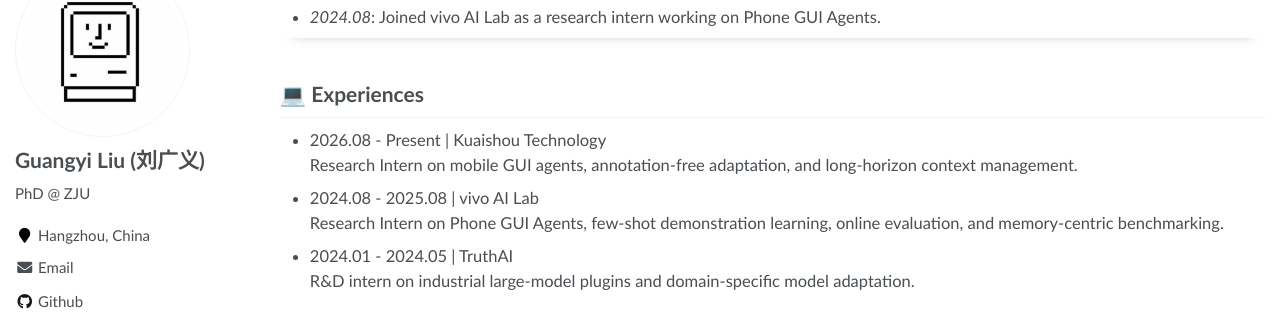
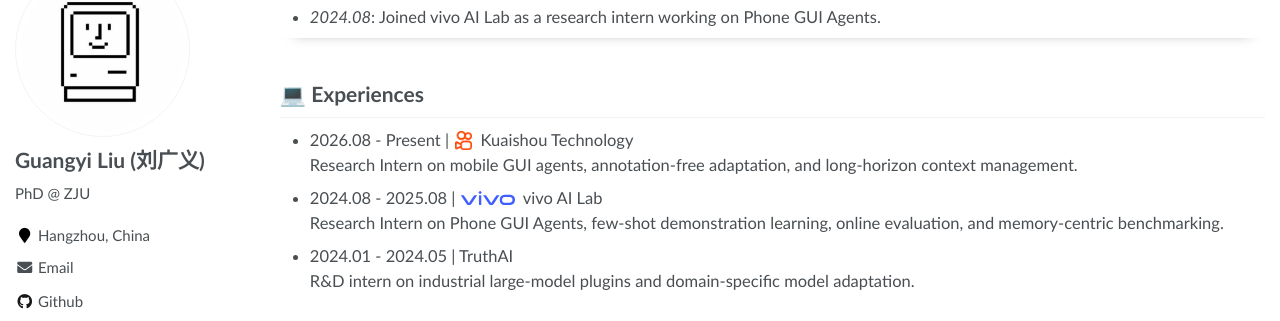
Before and after one commit to lgy0404/lgy0404.github.io, a Jekyll site: the page built from _pages/about.md, in a window 1280 px wide and 1400 px high, scrolled down 660 px. Shown: the part 129-450 px from the top of the window. Built offline with Jekyll 4.4.1, drawn with Linux system fonts in a browser that asks for light colours; comment, search, counter and statistics services are not loaded; part of the change alters nothing that is shown.

Commit message:
style: add company logos to experiences

```diff
--- a/_pages/about.md
+++ b/_pages/about.md
@@ -150,6 +150,20 @@ redirect_from:
   .edu-logo--cumt {
     height: 1.25em;
   }
+  .exp-logo {
+    width: auto;
+    height: 1.1em;
+    margin: 0 0.25em 0 0.1em;
+    vertical-align: -0.18em;
+  }
+  .exp-logo--kuaishou {
+    height: 1.2em;
+    vertical-align: -0.24em;
+  }
+  .exp-logo--vivo {
+    height: 0.85em;
+    vertical-align: -0.08em;
+  }
   @media (max-width: 900px) {
     .paper-card {
       flex-direction: column;
@@ -201,9 +215,9 @@ I aim to build **reliable mobile agents** that can connect language, vision, mem
 <span class='anchor' id='experiences'></span>
 # 💻 Experiences
 
-- 2026.08 - Present | Kuaishou Technology
+- 2026.08 - Present | <img src="./images/logos/kuaishou-icon.png" class="exp-logo exp-logo--kuaishou" alt="Kuaishou logo"> Kuaishou Technology
   Research Intern on mobile GUI agents, annotation-free adaptation, and long-horizon context management.
-- 2024.08 - 2025.08 | vivo AI Lab
+- 2024.08 - 2025.08 | <img src="./images/logos/vivo-logo.svg" class="exp-logo exp-logo--vivo" alt="vivo logo"> vivo AI Lab
   Research Intern on Phone GUI Agents, few-shot demonstration learning, online evaluation, and memory-centric benchmarking.
 - 2024.01 - 2024.05 | TruthAI
   R&D intern on industrial large-model plugins and domain-specific model adaptation.
```
Also changed, not shown: images/logos/kuaishou-icon.png (added), images/logos/vivo-logo.svg (added).
